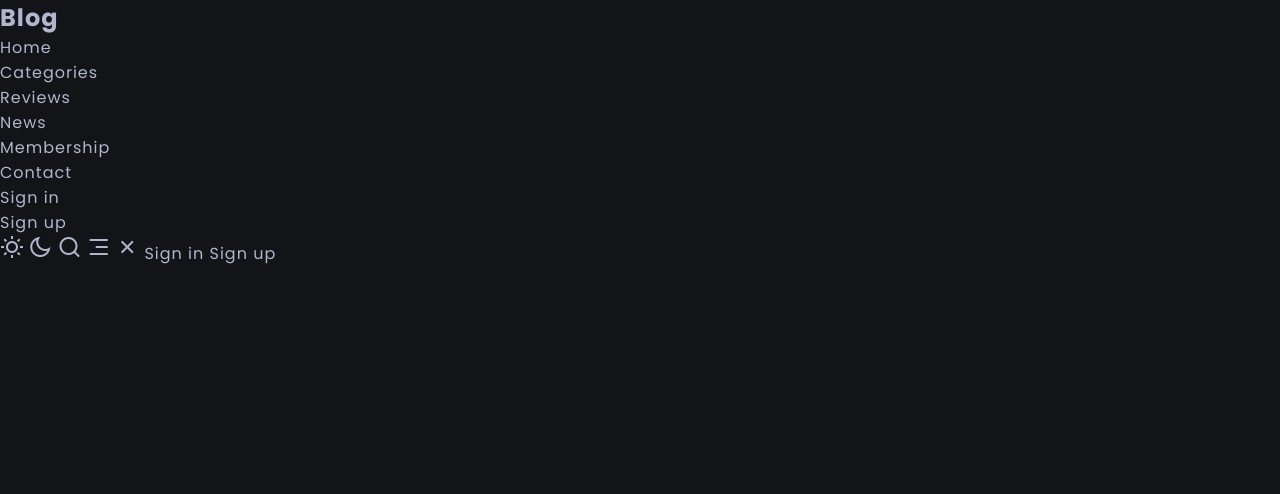
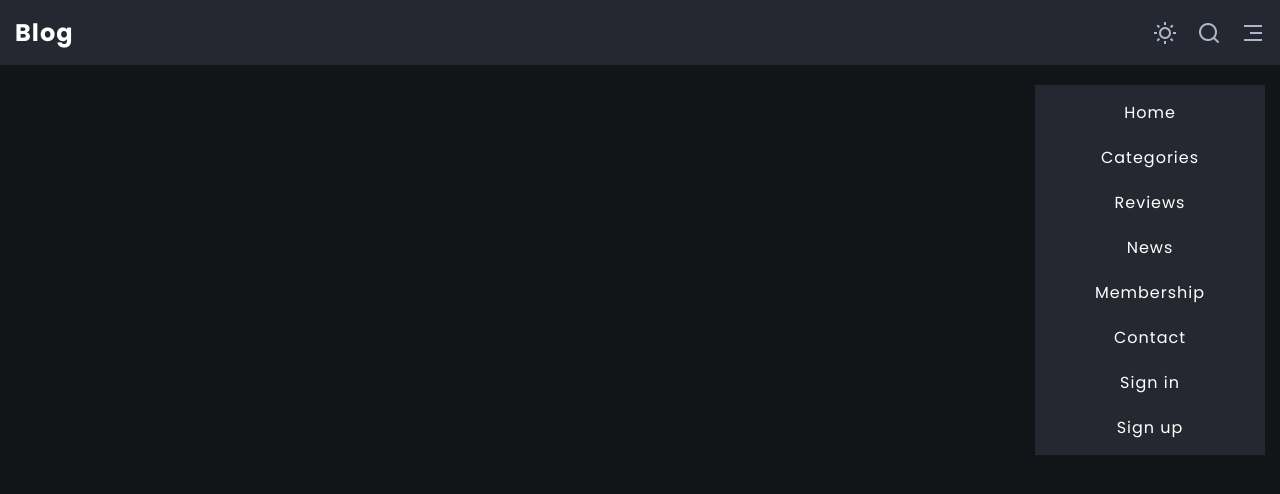
Before and after one commit to janani-Karunakaran/HTML_Projects, a plain HTML site: page Blog_Project/index.html in a window 1280 px wide. Drawn offline with nearby package versions, Linux system fonts and the light colour scheme.

Commit message:
added base,theme,header,reusable CSS

```diff
--- a/Blog_Project/assets/css/main.css
+++ b/Blog_Project/assets/css/main.css
@@ -1,5 +1,6 @@
 /* Import font */
 @import url('https://fonts.googleapis.com/css2?family=Poppins:wght@300;400;600;700&display=swap');
+
 /* Custom properties */
 :root{
     --light-color: #fff;
@@ -24,11 +25,12 @@
     --item-min-height-sm: 20rem;
     --item-min-height-md: 30rem;
 }
+
 /* Base styles */
 *{
-    margin:0;
-    padding:0;
-    box-sizing:border-box;
+    margin: 0;
+    padding: 0;
+    box-sizing: border-box;
 }
 
 html{
@@ -36,42 +38,145 @@ html{
 }
 
 body{
-    font-family:var(--font-family);
-    font-size:var(--font-size-sm);
-    color:var(--light-color-alt);
+    font-family: var(--font-family);
+    font-size: var(--font-size-sm);
+    color: var(--light-color-alt);
     background-color: var(--primary-background-color);
     letter-spacing: 1px;
-    transition: backgroun-color .25s, color .25s;
+    transition: background-color .25s,color .25s;
 }
 
 a{
+    color: inherit;
     text-decoration: none;
-    color: inherit;
+}
+
+ul{
+    list-style: none;
 }
 
 img{
-    max-width:100%;
-    display:block;
+    max-width: 100%;
 }
-ul{
-    list-style: none;
+
+input,
+button {
+  font: inherit;
+  color: inherit;
+  border: none;
+  background-color: transparent;
 }
-input,button{
-    font:inherit;
-    color:inherit;
-    border:none;
-    background-color: transparent;
-    outline: none;
-}
+
 i{
-    font-size:var(--font-size-md);
+    font-size: var(--font-size-md);
 }
 /* Theme color change */
+body.light-theme{
+    --light-color: #3d3d3d;
+    --light-color-alt: rgba(0,0,0,.6);
+    --primary-background-color: #fff;
+    --secondary-background-color: #f1f1f1;
+    --hover-light-color: #fff;
+    --transparent-dark-color: var(--secondary-background-color);
+    --transparent-light-color: rgba(0,0,0,.1);
+}
+/* Reusable classes */
+.container{
+    max-width: 160rem;
+    margin: 0 auto;
+    padding: 0 1.5rem;
+}
 
-/* Reusable classes */
+.place-items-center{
+    display: inline-flex;
+    align-items: center;
+    justify-content: center;
+}
 
+.section:not(.featured-articles){
+    padding-block: 5rem;
+}
+
+.d-grid{
+    display: grid;
+}
+
+.screen-sm-hidden{
+    display: none;
+}
 /* Header */
+.header{
+    background-color: var(--secondary-background-color);
+    position: fixed;
+    top: 0;
+    left: 0;
+    width: 100%;
+    z-index: 999;
+}
 
+.navbar{
+    display: flex;
+    align-items: center;
+    justify-content: space-between;
+    padding-block: 1.5rem;
+}
+
+.logo{
+    font-size: var(--font-size-md);
+    color: var(--light-color);
+}
+
+.menu{
+    position: absolute;
+    top: 8.5rem;
+    right: 1.5rem;
+    width: 23rem;
+    padding: 1.5rem;
+    background-color:var(--secondary-background-color);
+    /* opacity: 0;
+    transform: scale(0); */
+    transition: opacity .25s ease-in;
+}
+
+.list{
+    display: flex;
+    align-items: center;
+    gap: var(--gap);
+}
+
+.menu > .list{
+    flex-direction: column;
+}
+
+.list-link.current{
+    color: var(--light-color);
+}
+
+.close-menu-icon{
+    display: none;
+}
+
+.btn{
+    cursor: pointer;
+}
+
+.list-link:hover,
+.btn:hover,
+.btn:hover span{
+    color: var(--light-color);
+}
+
+.moon-icon{
+    display: none;
+}
+
+.light-theme .sun-icon{
+    display: none;
+}
+
+.light-theme .moon-icon{
+    display: block;
+}
 /* Header JavaScript Styles */
 
 /* Search */
```
